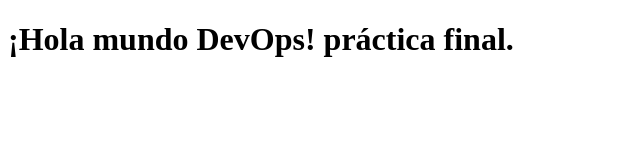
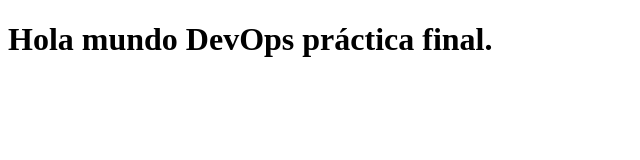
Before and after one commit to shadow-js07/practicaFinal, a website: page index.html in a window 1280 px wide. Shown: the whole page, without its empty margins (0-640 px from the left). Drawn offline with Linux system fonts and the light colour scheme.

```diff
--- a/index.html
+++ b/index.html
@@ -6,6 +6,6 @@
     <title>Document</title>
 </head>
 <body>
-    <h1>¡Hola mundo DevOps! práctica final.</h1>
+    <h1>Hola mundo DevOps práctica final.</h1>
 </body>
 </html>
```
